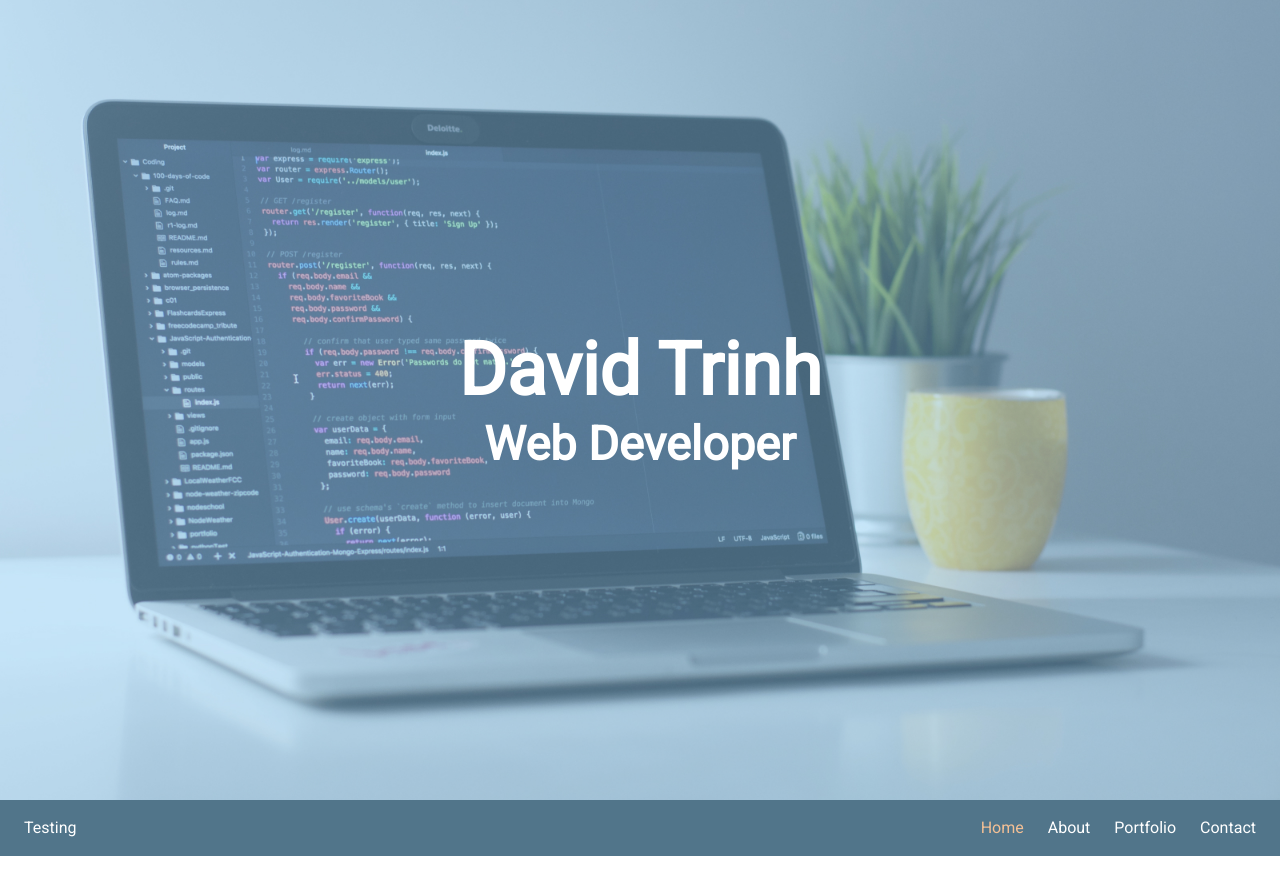
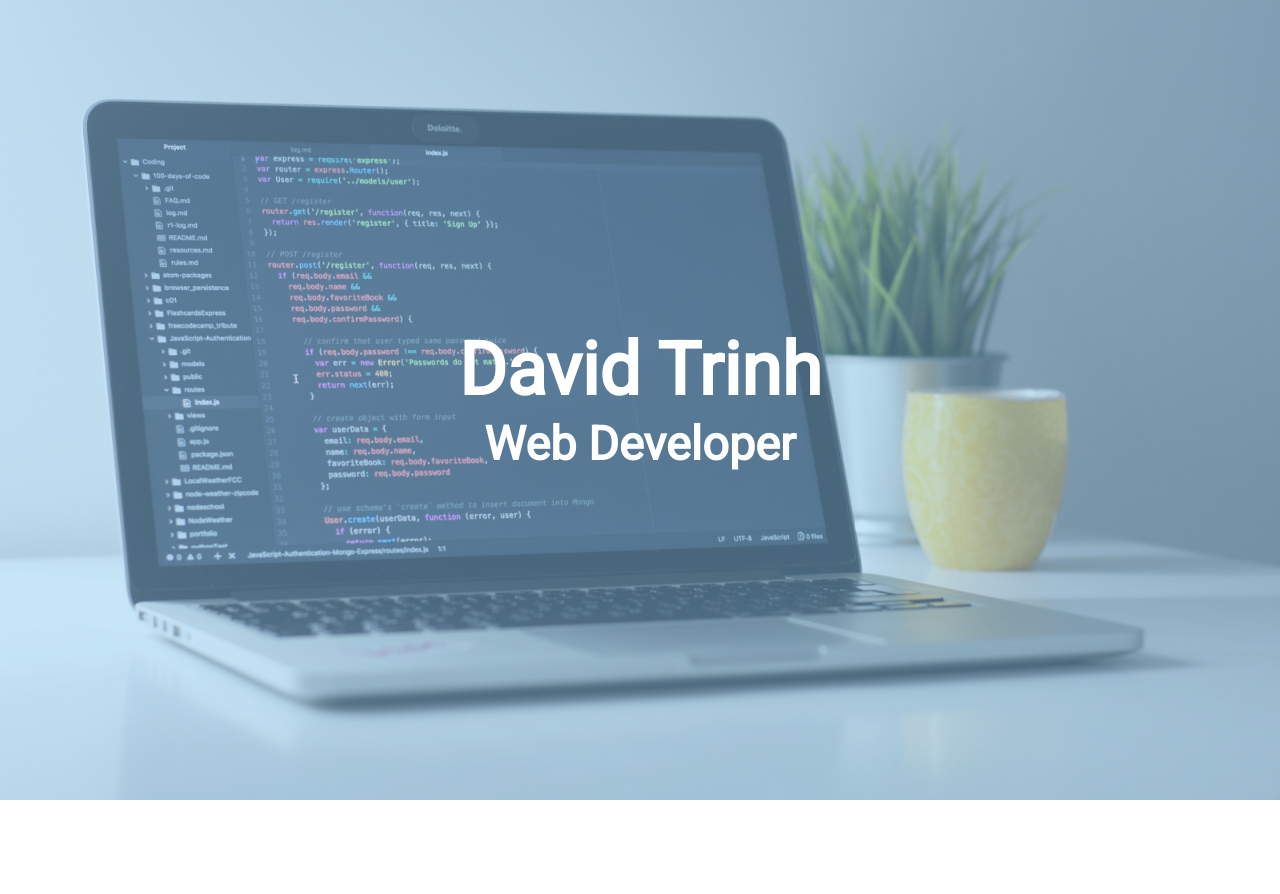
Before and after one commit to dtrinh100/personal_website, a Vue app: page / in a window 1280 px wide. Shown: the top 894 px of the page. Built offline with nearby package versions, Linux system fonts and the light colour scheme.

Commit message:
Removing navigation due to bugs

```diff
--- a/src/App.vue
+++ b/src/App.vue
@@ -1,7 +1,6 @@
 <template>
   <div id="app">
     <BaseIntro/>
-    <BaseHorizontalNavigation/>
     <BaseAbout/>
     <section class="js-portfolio">
       <p>Testing</p>
@@ -12,14 +11,12 @@
 <script>
 import BaseIntro from "@/components/BaseIntro";
 import BaseAbout from "@/components/BaseAbout";
-import BaseHorizontalNavigation from "@/components/BaseHorizontalNavigation";
 
 export default {
   name: "app",
   components: {
     BaseIntro,
-    BaseAbout,
-    BaseHorizontalNavigation
+    BaseAbout
   }
 };
 </script>
--- a/src/components/BaseHorizontalNavigation.vue
+++ /dev/null
@@ -1,163 +0,0 @@
-<template>
-  <nav class="c-navigation js-nav">
-    <div class="c-navigation-logo">Testing</div>
-    <ul class="c-navigation-list">
-      <li
-        class="c-navigation-list__item"
-        v-for="(section, index) in navLinks"
-        :key="`section-${index}`"
-        @click="handleClick(section)"
-        @keyup.enter="handleClick(section)"
-      >
-        <span
-          class="c-navigation-list__link"
-          :class="{ 'c-navigation-list__link--active': active === section }"
-          tabindex="0"
-          role="link"
-        >{{ section }}</span>
-      </li>
-    </ul>
-  </nav>
-</template>
-
-<script>
-import jump from "jump.js";
-
-// TODO, fix mobile active bug, add before destroy lifecycle
-export default {
-  name: "BaseHorizontalNavigation",
-  created() {
-    this.navLinks = ["home", "about", "portfolio", "contact"];
-  },
-  mounted() {
-    window.addEventListener("scroll", this.handleScroll);
-    this.navHeight = document.querySelector(".js-nav").offsetHeight;
-
-    // This is to account for cases where user refresh the page, but lands on a section different from "home"
-    // document.querySelectorAll("section").forEach(elem => {
-    //   if (pageYOffset >= elem.offsetTop - this.navHeight) {
-    //     setTimeout(() => {
-    //       this.active = elem.className.match(/js-.+/gi)[0].replace("js-", "");
-    //     }, 400);
-    //   }
-    // });
-
-    this.currElem = document.querySelector(`.js-${this.active}`);
-  },
-  data: function() {
-    return {
-      active: "home",
-      fromClick: false
-    };
-  },
-  methods: {
-    handleClick: function(toSection) {
-      // TODO: Improve performance
-      this.fromClick = true;
-      this.active = toSection;
-
-      jump(`.js-${toSection}`, {
-        offset: -this.navHeight + 0.3, // The "0.3" prevents it from conflicting with the active state set by handleScroll
-        callback: () => {
-          this.fromClick = false;
-        }
-      });
-    },
-    handleScroll: function() {
-      const topPos = this.currElem.offsetTop - this.navHeight;
-
-      if (pageYOffset >= topPos) {
-        if (!this.fromClick) {
-          this.active = this.currElem.className
-            .match(/js-.+/gi)[0]
-            .replace("js-", "");
-        }
-
-        if (this.currElem.nextElementSibling) {
-          if (this.currElem.nextElementSibling.tagName !== "SECTION") {
-            // Skip to the next element if the selected element is not a section
-            this.currElem = this.currElem.nextElementSibling;
-          }
-          this.currElem = this.currElem.nextElementSibling;
-        }
-      } else {
-        if (this.currElem.previousElementSibling) {
-          if (this.currElem.previousElementSibling.tagName !== "SECTION") {
-            // Skip to the next element if the selected element is not a section
-            this.currElem = this.currElem.previousElementSibling;
-          }
-          this.currElem = this.currElem.previousElementSibling;
-        }
-      }
-    }
-  }
-};
-</script>
-
-<style scoped>
-.c-navigation {
-  display: flex;
-  background-color: #51758a;
-  color: white;
-  width: 100%;
-  position: sticky;
-  position: -webkit-sticky;
-  top: 0;
-  z-index: 10000;
-  font-size: 1.4rem;
-  justify-content: center;
-  padding: 0 var(--grid-gutter);
-
-  @media (--tablet) {
-    font-size: 1.6rem;
-    justify-content: space-between;
-  }
-}
-.c-navigation-logo {
-  display: flex;
-  flex-direction: column;
-  justify-content: center;
-}
-.c-navigation-list {
-  padding-left: 0;
-  display: flex;
-  list-style: none;
-  align-self: flex-end;
-  margin-left: var(--space-md);
-
-  @media (--tablet) {
-    margin-left: 0;
-  }
-}
-
-.c-navigation-list__item {
-  margin-left: var(--space-md);
-  text-transform: capitalize;
-  @media (--tablet) {
-    margin-left: var(--space-lg);
-  }
-}
-
-.c-navigation-list__item:first-of-type {
-  margin-left: 0;
-}
-
-.c-navigation-list__link {
-  color: white;
-  cursor: pointer;
-  outline: none;
-  transition: all 0.2s;
-}
-
-.c-navigation-list__link--active {
-  color: #f4c095;
-}
-
-.c-navigation-list__link:hover {
-  color: #f4c095;
-}
-
-.c-navigation-list__link:focus {
-  color: #f4c095;
-}
-</style>
```
